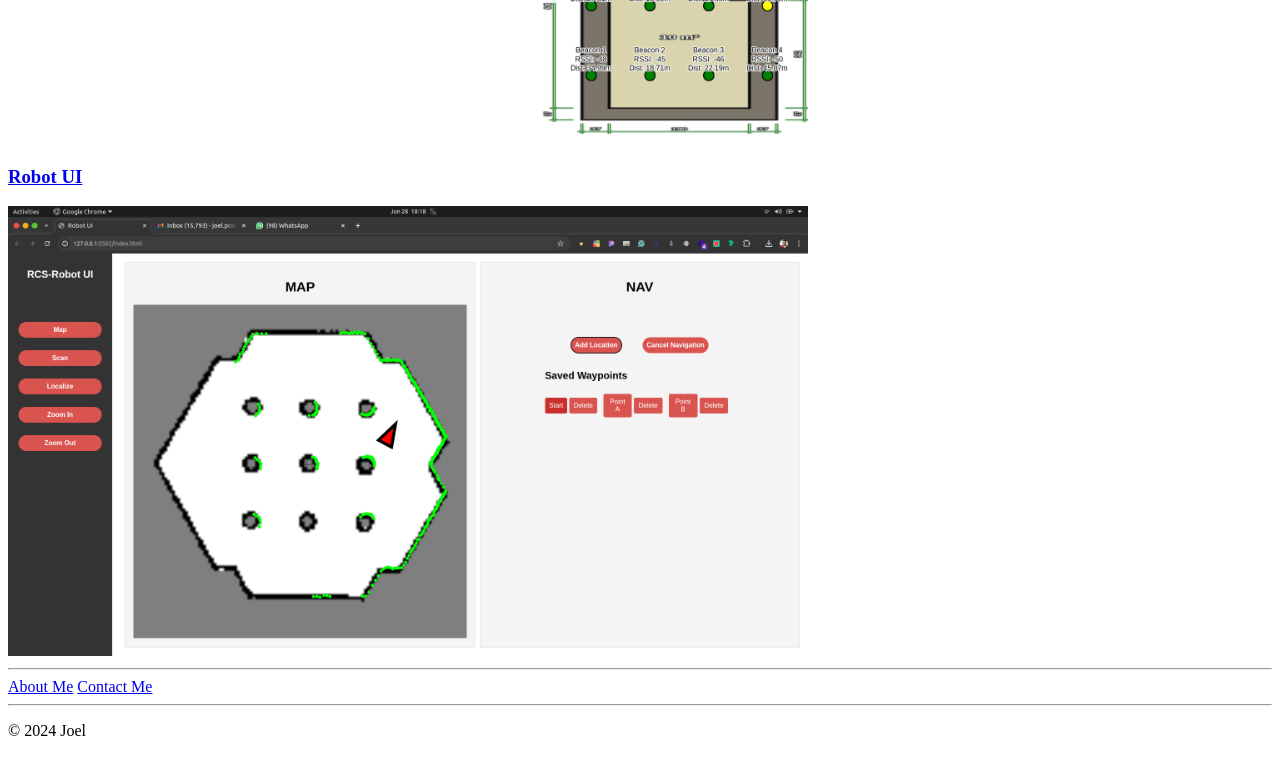
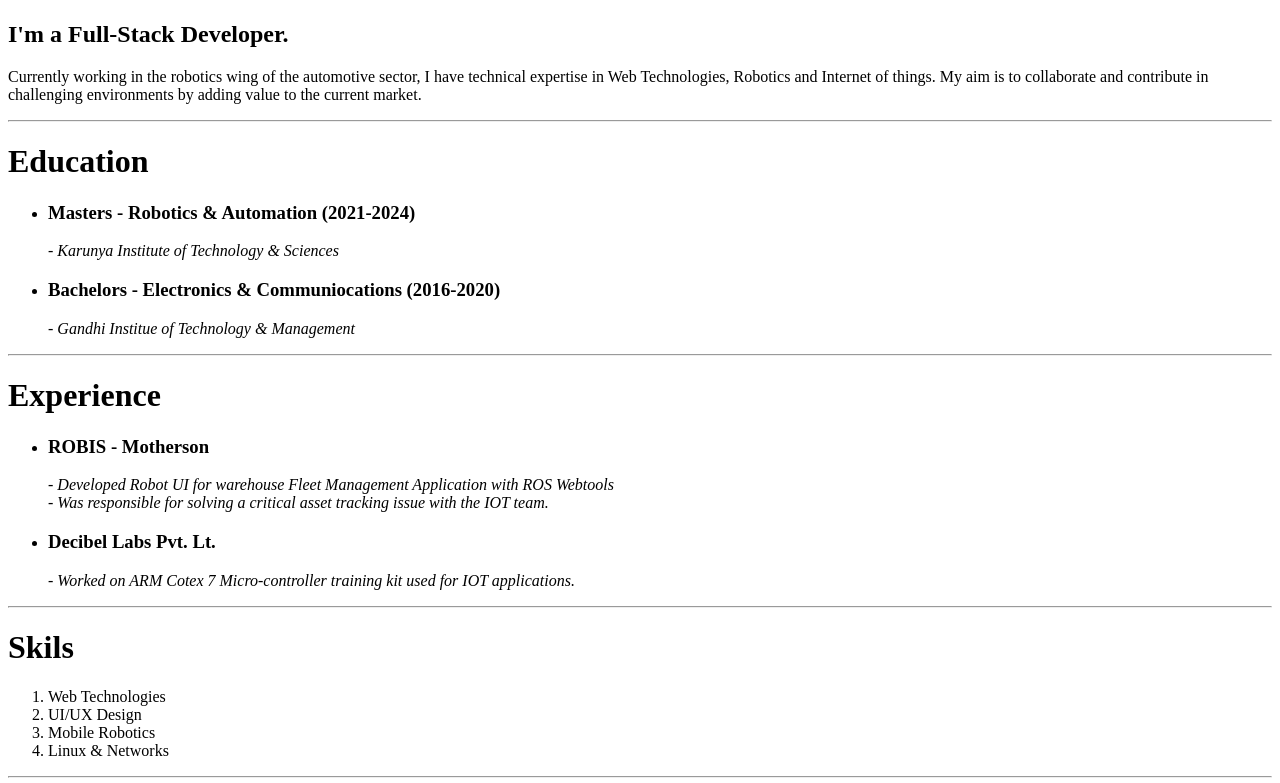
Before and after one commit to joel-prashanth/html-portfolio, a plain HTML site: page index.html in a window 1280 px wide. Shown: the part 477-1260 px from the top of the page. Before the commit the page ends 1233 px from the top, so only its background shows below. Drawn offline with Linux system fonts and the light colour scheme.

Commit message:
Update index.html

```diff
--- a/index.html
+++ b/index.html
@@ -24,10 +24,42 @@ https://developer.mozilla.org/en-US/docs/Web/HTML/Element/img#attr-height -->
 </head>
 
 <body>
-    <h1>Joel's Portfolio
+    <h1>Joel's Portfolio</h1>
+    <img src="./assets/images/joe's image.jpg" alt="" width="400px">
 
-    </h1>
+
     <h2>I'm a Full-Stack Developer.</h2>
+    <p>Currently working in the robotics wing of the automotive sector, I have technical expertise in Web Technologies,
+        Robotics and Internet of things. My aim is to collaborate and contribute in challenging environments by adding
+        value to the current market.</p>
+    <hr>
+    <h1>Education</h1>
+    <ul>
+        <li><h3>Masters - Robotics & Automation (2021-2024)</h3>
+        <i>- Karunya Institute of Technology & Sciences</i></li>
+        <li><h3>Bachelors - Electronics & Communiocations (2016-2020)</h3>
+        <i>- Gandhi Institue of Technology & Management</i></li>
+    </ul>
+    <hr>
+    <h1>Experience</h1>
+    <ul>
+        <li><h3>ROBIS - Motherson</h3>
+        <i>- Developed Robot UI for warehouse Fleet Management Application with ROS Webtools</i><br>
+            <i>- Was responsible for solving a critical asset tracking issue with the IOT team.</i>
+    </li>
+        <li>
+            <h3>Decibel Labs Pvt. Lt.</h3>
+            <i>- Worked on ARM Cotex 7 Micro-controller training kit used for IOT applications.</i>
+        </li>
+    </ul>
+    <hr>
+    <h1>Skils</h1>
+    <ol>
+        <li>Web Technologies</li>
+        <li>UI/UX Design</li>
+        <li>Mobile Robotics</li>
+        <li>Linux & Networks</li>
+    </ol>
     <hr>
     <h1>Projects</h1>
     <a href="#">
@@ -40,11 +72,12 @@ https://developer.mozilla.org/en-US/docs/Web/HTML/Element/img#attr-height -->
     </a>
     <img src="./assets/images/Robot UI Demo.png" alt="" width="800">
 
-    <hr>
-    <a href="./public/about.html">About Me</a>
-    <a href="./public/contact.html">Contact Me</a>
+
+
     <hr>
     <footer>
+        <a href="./public/about.html">About Me</a>
+        <a href="./public/contact.html">Contact Me</a>
         <p>© 2024 Joel</p>
     </footer>
 
```
